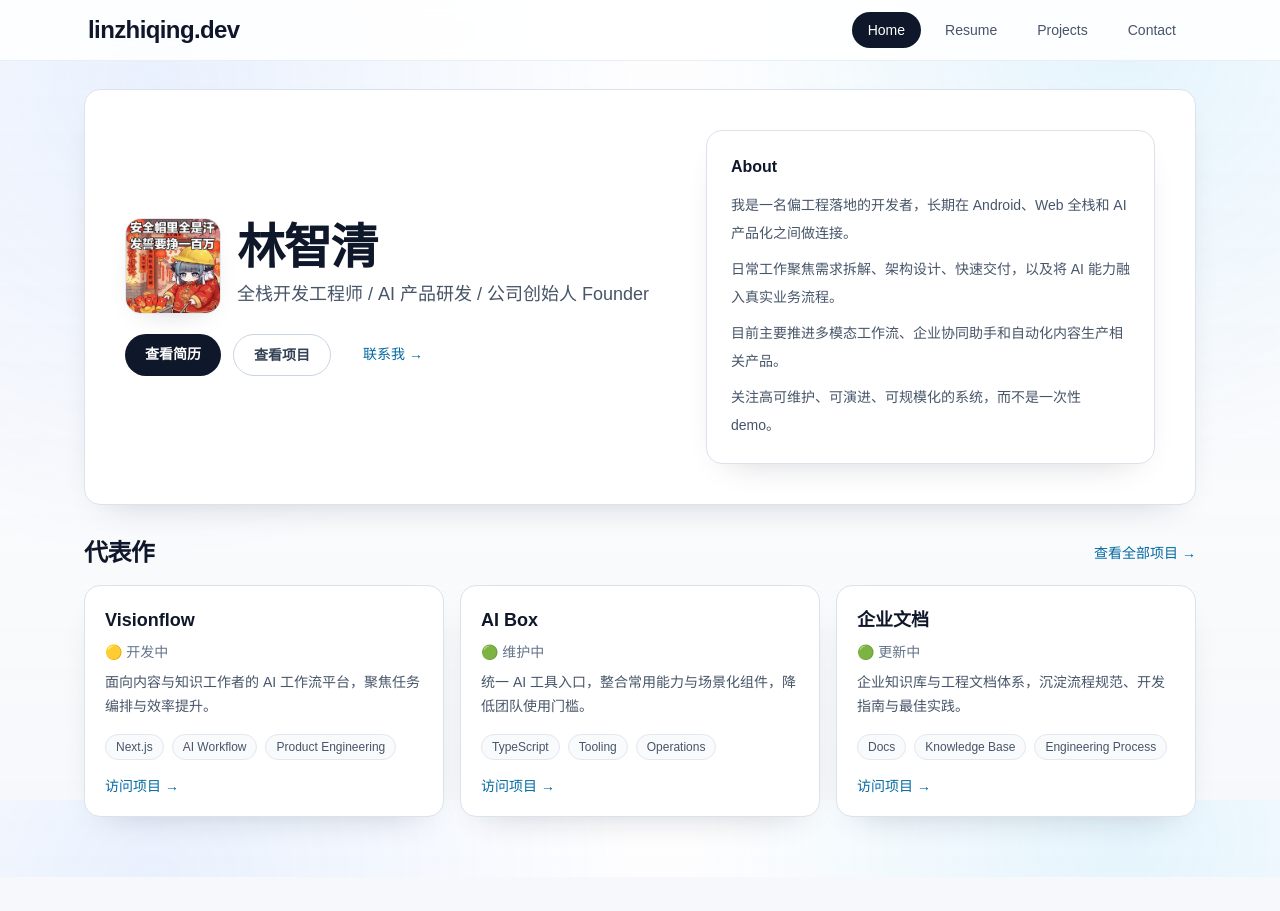
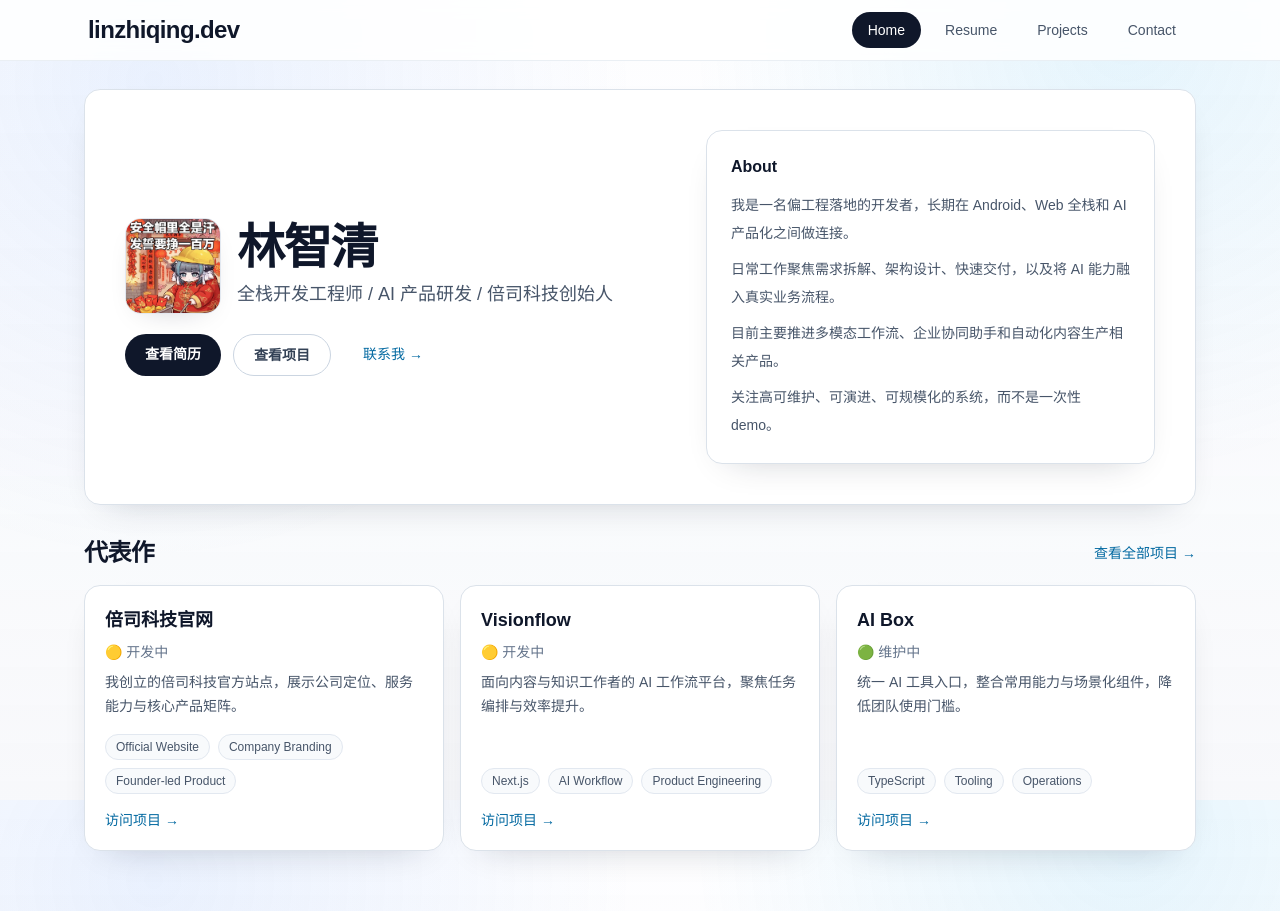
Before and after one commit to xiaolinbenben/linzhiqing.dev, a Next.js app: page / in a window 1280 px wide. Before the commit the page ends 877 px from the top, so only its background shows below. Built offline with nearby package versions, Linux system fonts and the light colour scheme.

Commit message:
feat: 更新个人简介和头衔，添加倍司科技官网项目

```diff
--- a/src/data/profile.ts
+++ b/src/data/profile.ts
@@ -195,8 +195,8 @@ export const projectGroups: Record<ProjectCategoryId, ProjectItem[]> = {
 
 export const profile = {
   name: "林智清",
-  headline: "全栈开发工程师 / AI 产品研发 / 公司创始人 Founder",
-  headlineOptions: ["全栈开发工程师", "AI 产品研发", "公司创始人 Founder"],
+  headline: "全栈开发工程师 / AI 产品研发 / 倍司科技创始人",
+  headlineOptions: ["全栈开发工程师", "AI 产品研发", "倍司科技创始人"],
   seoDescription: "林智清的个人官网，聚焦全栈开发、AI 产品研发与创业实践。",
   bio: [
     "我是一名偏工程落地的开发者，长期在 Android、Web 全栈和 AI 产品化之间做连接。",
@@ -211,6 +211,13 @@ export const profile = {
   ],
   featuredProjects: [
     {
+      title: "倍司科技官网",
+      status: "🟡 开发中",
+      summary: "我创立的倍司科技官方站点，展示公司定位、服务能力与核心产品矩阵。",
+      url: "https://beisi.tech/",
+      tags: ["Official Website", "Company Branding", "Founder-led Product"]
+    },
+    {
       title: "Visionflow",
       status: "🟡 开发中",
       summary: "面向内容与知识工作者的 AI 工作流平台，聚焦任务编排与效率提升。",
@@ -223,20 +230,13 @@ export const profile = {
       summary: "统一 AI 工具入口，整合常用能力与场景化组件，降低团队使用门槛。",
       url: "https://aibox.beisi.tech/",
       tags: ["TypeScript", "Tooling", "Operations"]
-    },
-    {
-      title: "企业文档",
-      status: "🟢 更新中",
-      summary: "企业知识库与工程文档体系，沉淀流程规范、开发指南与最佳实践。",
-      url: "https://beisi-tech.github.io/docs",
-      tags: ["Docs", "Knowledge Base", "Engineering Process"]
     }
   ],
   resume: {
     overview: {
       location: "中国 / 可远程",
       years: "TODO: 补充你的工作年限",
-      targetRole: "全栈开发工程师 / AI 产品研发 / 公司创始人 Founder",
+      targetRole: "全栈开发工程师 / AI 产品研发 / 倍司科技创始人",
       summary:
         "TODO: 用 2-3 句话补充你的核心优势，例如行业领域、典型规模、关键结果（如提升效率、增长指标）。"
     },
```
